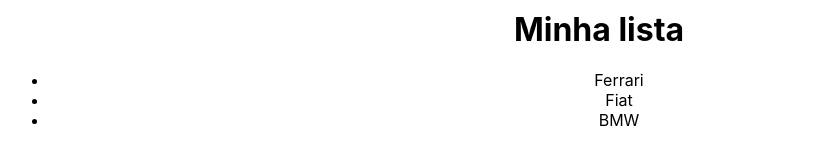
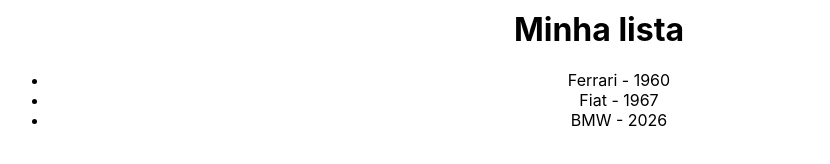
Before and after one commit to LuizBlume/react, a React (Create React App) app: page / in a window 1280 px wide. Shown: the part 1125-1289 px from the top of the page, without its empty margins (41-871 px from the left). Built offline with nearby package versions, Linux system fonts and the light colour scheme.

Commit message:
Aula 8: Avançando em props.

```diff
--- a/src/components/Item.js
+++ b/src/components/Item.js
@@ -1,8 +1,20 @@
-function Item(props) {
+// import PropTypes from 'prop-types';
+
+function Item({ marca, ano_lancamento }) {
     return (
         <>
-            <li>{props.marca}</li>
+            <li>{marca} - {ano_lancamento}</li>
         </>
     )
 }
+// Abaixo são duas funções que não são mais usadas hoje em dia
+// Item.propTypes = {
+//     marca: PropTypes.string.isRequired,
+//     ano_lancamento: PropTypes.number
+// }
+// Item.defaultProps = {
+//     marca: "Faltou a marca!",
+//     ano_lancamento: 0
+// }
+
 export default Item;
--- a/src/components/List.js
+++ b/src/components/List.js
@@ -4,9 +4,9 @@
         <>
             <h1>Minha lista</h1>
             <ul>
-                <Item marca="Ferrari" />
-                <Item marca="Fiat" />
-                <Item marca="BMW" />
+                <Item marca="Ferrari" ano_lancamento={1960} />
+                <Item marca="Fiat" ano_lancamento={1967} />
+                <Item marca="BMW" ano_lancamento={2026} />
             </ul>
         </>
     )
```
